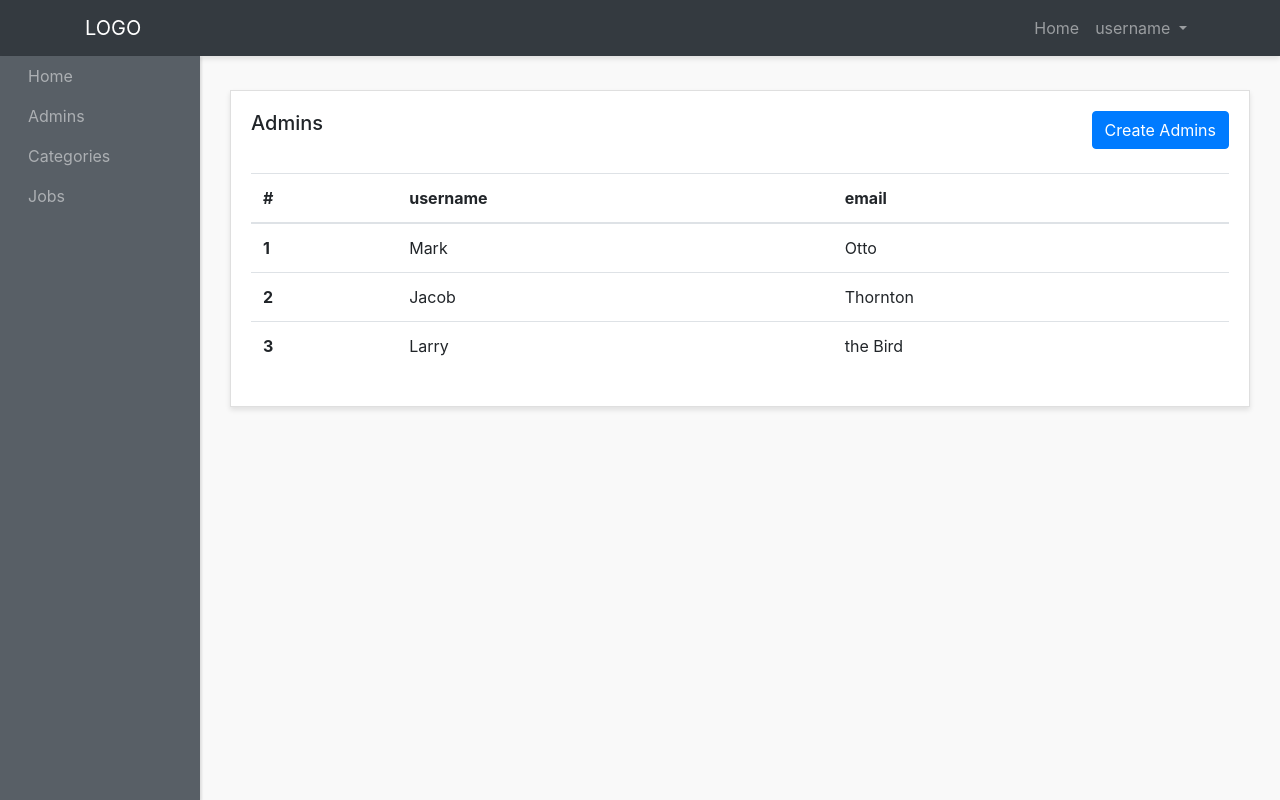
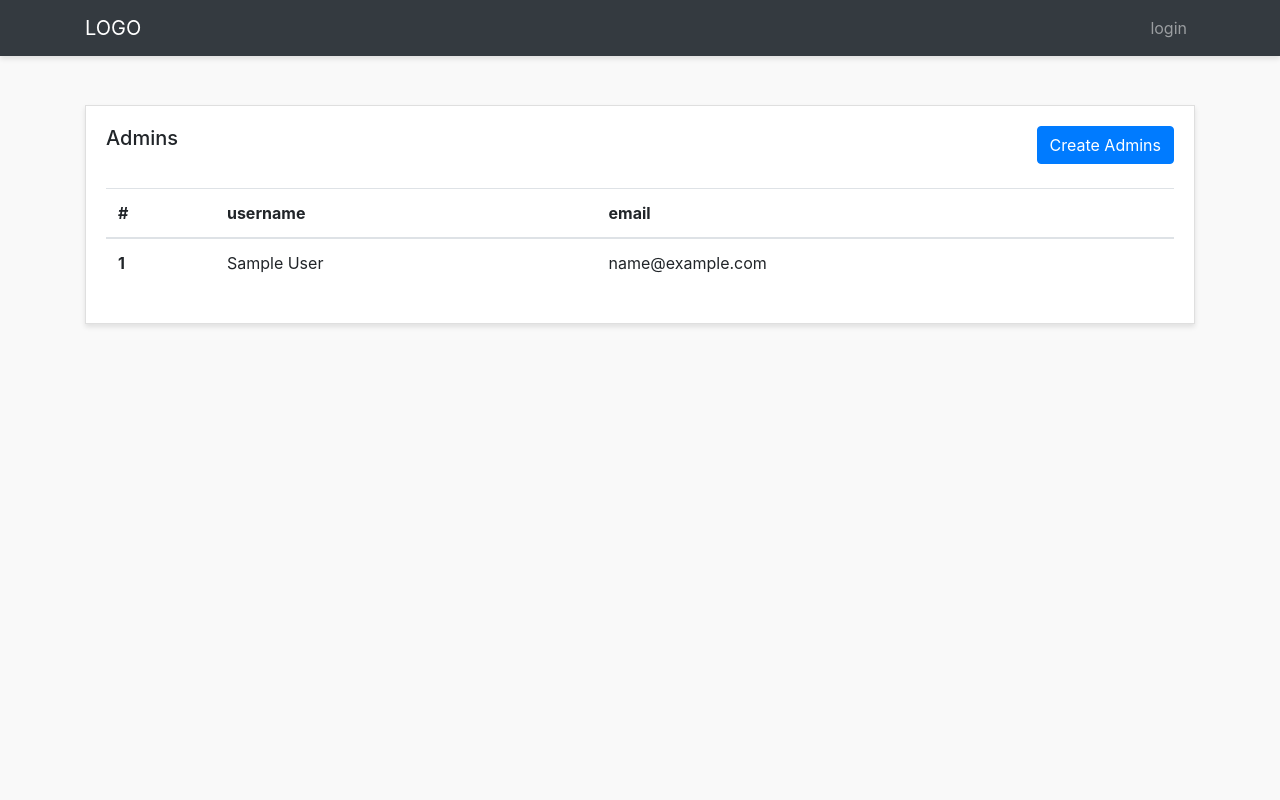
Before and after one commit to 2018dayanan/job-portal, a PHP site: page /joboard/admin-panel/admins/admins.php in a window 1280 px wide. Run offline with PHP 8.4, Linux system fonts and the light colour scheme; tables that the repository leaves empty or names only in its code hold one stand-in row (values such as "Sample post"); some libraries are stand-ins or nearby versions.

Commit message:
Showing Admins

```diff
--- a/admin-panel/admins/admins.php
+++ b/admin-panel/admins/admins.php
@@ -1,71 +1,18 @@
-<!DOCTYPE html>
-<html lang="en">
-<head>
-    <meta charset="utf-8">
-    <!-- This file has been downloaded from Bootsnipp.com. Enjoy! -->
-    <title>Admin Panel</title>
-        <meta name="viewport" content="width=device-width, initial-scale=1">
-    <link href="http://maxcdn.bootstrapcdn.com/bootstrap/4.0.0/css/bootstrap.min.css" rel="stylesheet">
-     <link href="../styles/style.css" rel="stylesheet">
-    <script src="http://code.jquery.com/jquery-1.11.1.min.js"></script>
-    <script src="http://maxcdn.bootstrapcdn.com/bootstrap/4.0.0/js/bootstrap.min.js"></script>
-</head>
-<body>
-<div id="wrapper">
-    <nav class="navbar header-top fixed-top navbar-expand-lg  navbar-dark bg-dark">
-      <div class="container">
-      <a class="navbar-brand" href="#">LOGO</a>
-      <button class="navbar-toggler" type="button" data-toggle="collapse" data-target="#navbarText" aria-controls="navbarText"
-        aria-expanded="false" aria-label="Toggle navigation">
-        <span class="navbar-toggler-icon"></span>
-      </button>
+<?php require "../layouts/header.php"; ?>
+<?php require "../../config/config.php"; ?>
 
-      <div class="collapse navbar-collapse" id="navbarText">
-        <ul class="navbar-nav side-nav" >
-          <li class="nav-item">
-            <a class="nav-link" style="margin-left: 20px;" href="../index.html">Home
-              <span class="sr-only">(current)</span>
-            </a>
-          </li>
-          <li class="nav-item">
-            <a class="nav-link" href="admins.html" style="margin-left: 20px;">Admins</a>
-          </li>
-          <li class="nav-item">
-            <a class="nav-link" href="../categories-admins/show-categories.html" style="margin-left: 20px;">Categories</a>
-          </li>
-          <li class="nav-item">
-            <a class="nav-link" href="../jobs-admins/show-jobs.html" style="margin-left: 20px;">Jobs</a>
-          </li>
+<?php
+  $select = $conn->query("SELECT * FROM admins");
+  $select ->execute();
+  $admins = $select->fetchAll(PDO::FETCH_OBJ);
+?>
 
-        </ul>
-        <ul class="navbar-nav ml-md-auto d-md-flex">
-          <li class="nav-item">
-            <a class="nav-link" href="../index.html">Home
-              <span class="sr-only">(current)</span>
-            </a>
-          </li>
-          <li class="nav-item dropdown">
-            <a class="nav-link  dropdown-toggle" href="#" id="navbarDropdown" role="button" data-toggle="dropdown" aria-haspopup="true" aria-expanded="false">
-              username
-            </a>
-            <div class="dropdown-menu" aria-labelledby="navbarDropdown">
-              <a class="dropdown-item" href="#">Logout</a>
-
-          </li>
-
-
-        </ul>
-      </div>
-    </div>
-    </nav>
-    <div class="container-fluid">
-
-          <div class="row">
+    <div class="row">
         <div class="col">
           <div class="card">
             <div class="card-body">
               <h5 class="card-title mb-4 d-inline">Admins</h5>
-             <a  href="create-admins.html" class="btn btn-primary mb-4 text-center float-right">Create Admins</a>
+             <a  href="<?php echo ADMINURL; ?>/admins/create-admins.php" class="btn btn-primary mb-4 text-center float-right">Create Admins</a>
               <table class="table">
                 <thead>
                   <tr>
@@ -75,24 +22,15 @@
                   </tr>
                 </thead>
                 <tbody>
+                  <?php foreach( $admins as $admin): ?>
                   <tr>
                     <th scope="row">1</th>
-                    <td>Mark</td>
-                    <td>Otto</td>
+                    <td><?php echo $admin->adminname; ?></td>
+                    <td><?php echo $admin->email; ?></td>
 
                   </tr>
-                  <tr>
-                    <th scope="row">2</th>
-                    <td>Jacob</td>
-                    <td>Thornton</td>
+                  <?php endforeach; ?>
 
-                  </tr>
-                  <tr>
-                    <th scope="row">3</th>
-                    <td>Larry</td>
-                    <td>the Bird</td>
-
-                  </tr>
                 </tbody>
               </table>
             </div>
@@ -100,11 +38,4 @@
         </div>
       </div>
 
-
-
-  </div>
-<script type="text/javascript">
-
-</script>
-</body>
-</html>
+      <?php require "../layouts/footer.php"; ?>
--- a/admin-panel/layouts/header.php
+++ b/admin-panel/layouts/header.php
@@ -11,7 +11,7 @@ define("ADMINURL","http://localhost/joboard/admin-panel");
     <title>Admin Panel</title>
         <meta name="viewport" content="width=device-width, initial-scale=1">
     <link href="http://maxcdn.bootstrapcdn.com/bootstrap/4.0.0/css/bootstrap.min.css" rel="stylesheet">
-     <link href="styles/style.css" rel="stylesheet">
+     <link href="http://localhost/joboard/admin-panel/styles/style.css" rel="stylesheet">
     <script src="http://code.jquery.com/jquery-1.11.1.min.js"></script>
     <script src="http://maxcdn.bootstrapcdn.com/bootstrap/4.0.0/js/bootstrap.min.js"></script>
 </head>
```
Also changed, not shown: admin-panel/admins/create-admins.php (renamed from admin-panel/admins/create-admins.html).
